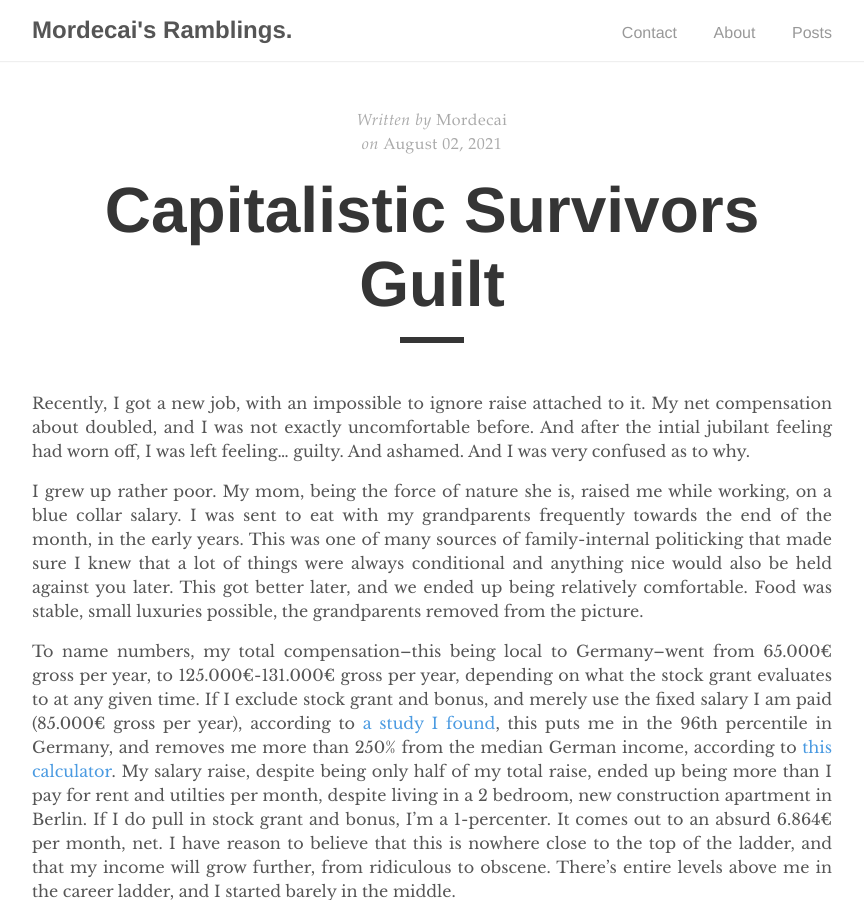
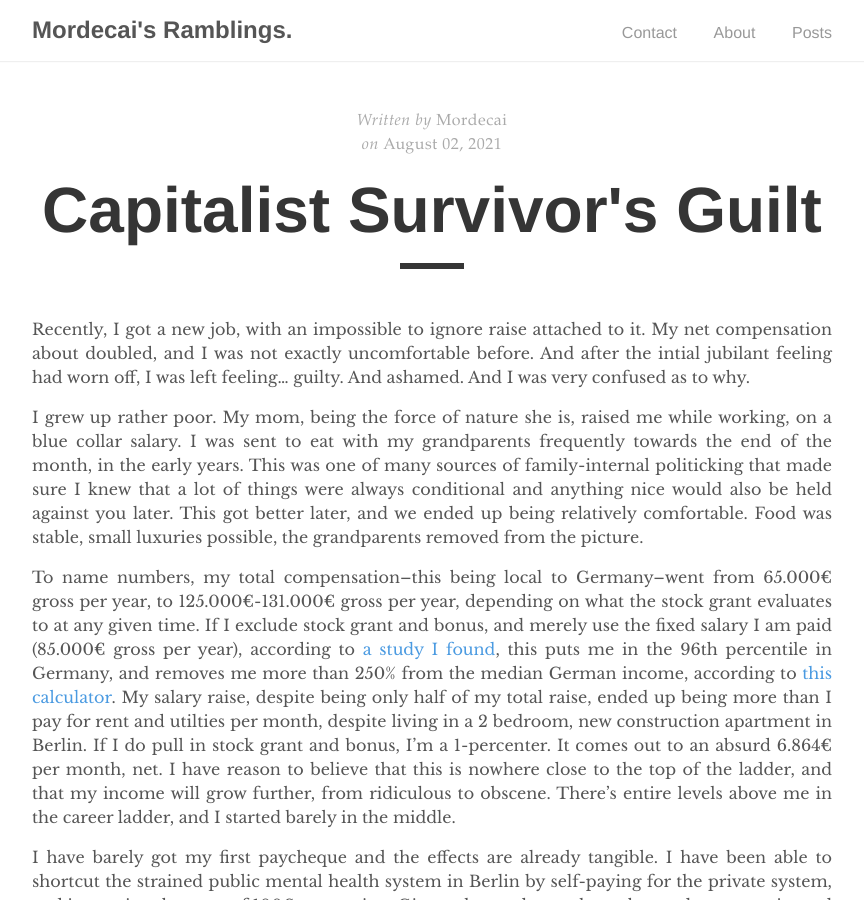
Before and after one commit to MordecaiMalignatus/mordecaimalignatus.github.io, a Jekyll site: the page built from _posts/2021-08-02-capitalistic-survivors-guilt.md, in a window 1280 px wide and 900 px high. Shown: the whole window, without its empty margins (208-1072 px from the left). Built offline with Jekyll 4.4.1, drawn with Linux system fonts in a browser that asks for light colours.

Commit message:
Fix post title.

```diff
--- a/_posts/2021-08-02-capitalistic-survivors-guilt.md
+++ b/_posts/2021-08-02-capitalistic-survivors-guilt.md
@@ -1,7 +1,7 @@
 ---
 layout: post
 author: Mordecai
-title: "Capitalistic Survivors Guilt"
+title: "Capitalist Survivor's Guilt"
 date: Mon, 2 Aug 2021 06:23:23 +0100
 categories: post
 ---
```
